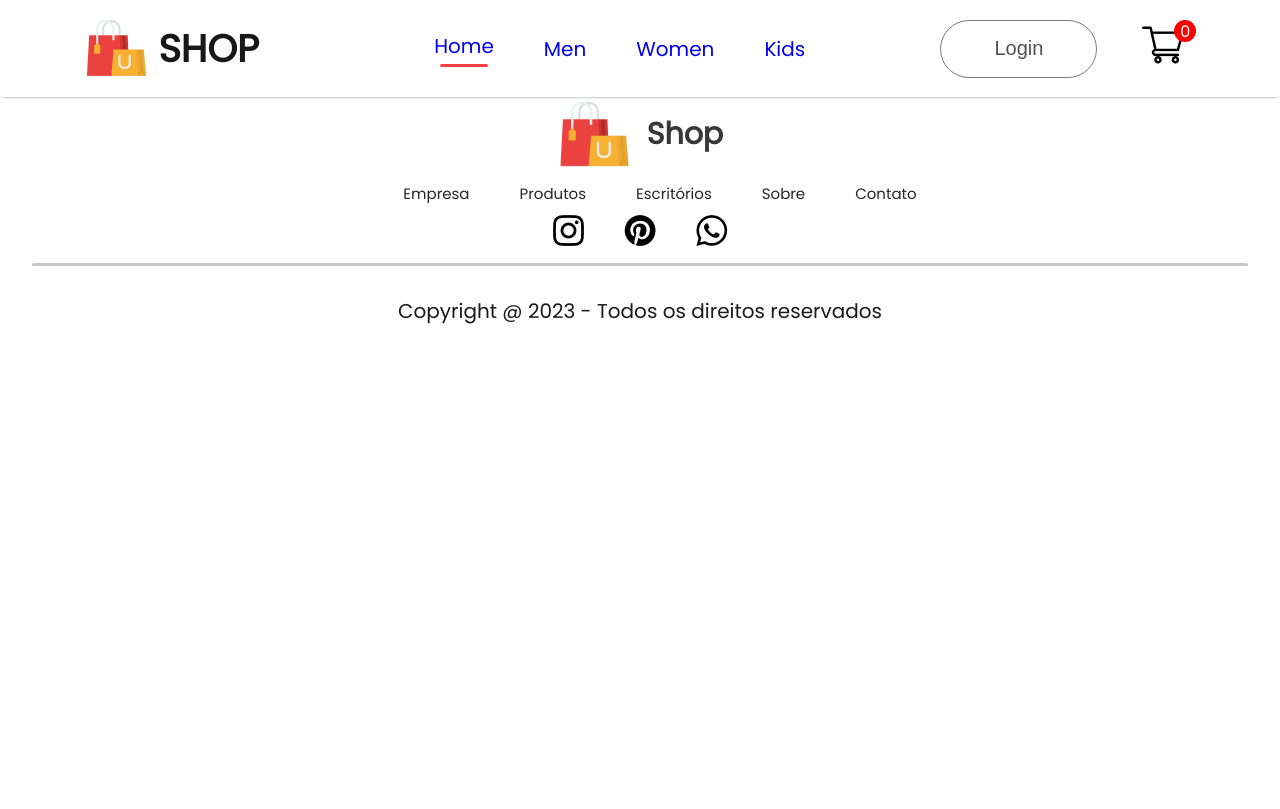
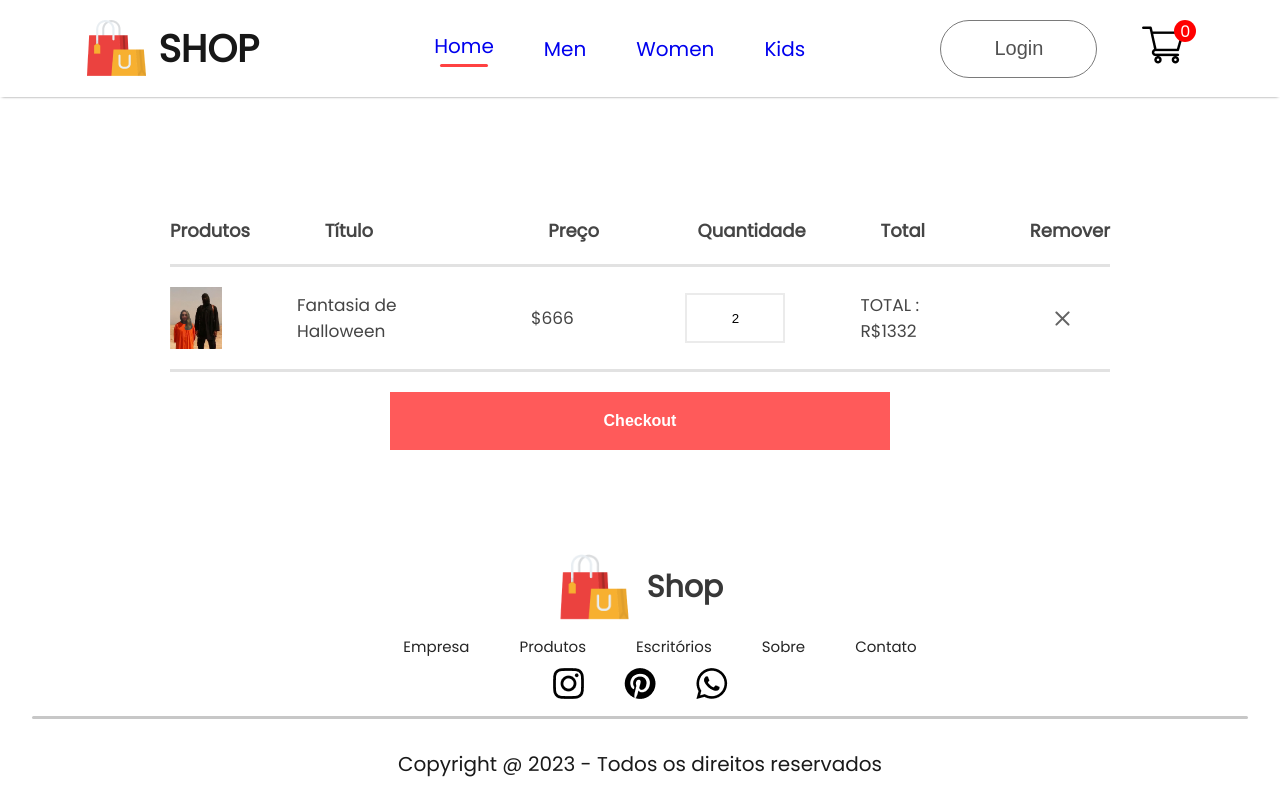
Before and after one commit to isaiasgabriel/react-store, a React (Create React App) app: page /cart in a window 1280 px wide. Built offline with nearby package versions, Linux system fonts and the light colour scheme.

Commit message:
add : cart

```diff
--- /dev/null
+++ b/src/Components/CartItems/CartItems.css
@@ -0,0 +1,61 @@
+.cartitems {
+    margin: 100px 170px;
+}
+
+.cartitems hr {
+    height: 3px;
+    background: #e2e2e2;
+    border: 0;
+}
+
+.cartitems-format-main {
+    display: grid;
+    grid-template-columns: 0.5fr 2fr 1fr 1fr 1fr 1fr;
+    align-items: center;
+    gap: 75px;
+    color: #454545;
+    padding: 20px 0px;
+    font-size: 18px;
+    font-weight: 600;
+}
+
+.cartitems-format {
+    font-size: 17px;
+    font-weight: 500;
+
+}
+
+.carticon-product-icon {
+    height: 62px;
+
+}
+
+.cartitems-remove-icon {
+    width: 15px;
+    margin: 0px 40px;
+    cursor: pointer;
+}
+
+.cartitems-quantity {
+    width: 100px;
+    height: 50px;
+    border: 2px solid #ebebeb;
+    background: #fff;
+
+}
+
+.checkout {
+    margin-top: 20px;
+    width: 500px;
+    height: 58px;
+    outline: none;
+    border: none;
+    background: #ff5a5a;
+    color: #fff;
+    font-size: 16px;
+    font-weight: 600;
+    margin-left: auto;
+    margin-right: auto;
+    display: block;
+    cursor: pointer;
+}
--- /dev/null
+++ b/src/Components/CartItems/CartItems.jsx
@@ -0,0 +1,42 @@
+import React from "react";
+import "./CartItems.css";
+import remove_icon from "../Assets/cart_cross_icon.png";
+import all_product from "../Assets/all_product";
+
+const CartItems = () => {
+  return (
+    <div className="cartitems">
+      <div className="cartitems-format-main">
+        <p>Produtos</p>
+        <p>Título</p>
+        <p>Preço</p>
+        <p>Quantidade</p>
+        <p>Total</p>
+        <p>Remover</p>
+      </div>
+      <hr />
+      {all_product.map((e) => {
+        if (e.id === 37) {
+          return (
+            <div>
+              <div className="cartitems-format cartitems-format-main">
+                <img src={e.image} alt="" className="carticon-product-icon" />
+                <p>{e.name}</p>
+                <p>${e.new_price}</p>
+                <button className="cartitems-quantity">2</button>
+                <p>TOTAL : R${e.new_price * 2}</p>
+                <img className="cartitems-remove-icon" src={remove_icon} alt="" />
+              </div>
+              <hr />
+            </div>
+          );
+        } else {
+          return null;
+        }
+      })}
+      <button className="checkout">Checkout</button>
+    </div>
+  );
+};
+
+export default CartItems;
--- a/src/Components/Item/Item.jsx
+++ b/src/Components/Item/Item.jsx
@@ -5,7 +5,7 @@ import { Link } from "react-router-dom";
 const Item = (props) => {
   return (
   <div className="item">
-    <Link to={`/product/${props.id}`}><img src={props.image} alt="" /></Link>
+    <Link to={`/product/${props.id}`}><img onClick={window.scrollTo(0,0)} src={props.image} alt="" /></Link>
     <p>{props.name}</p>
     <div className="item-prices">
         <div className="item-prices-new">
--- a/src/Pages/Cart.jsx
+++ b/src/Pages/Cart.jsx
@@ -1,9 +1,10 @@
 import React from 'react'
+import CartItems from '../Components/CartItems/CartItems'
 
 const Cart = () => {
     return (
         <div>
-
+            <CartItems/>
         </div>
     )
 }
```
